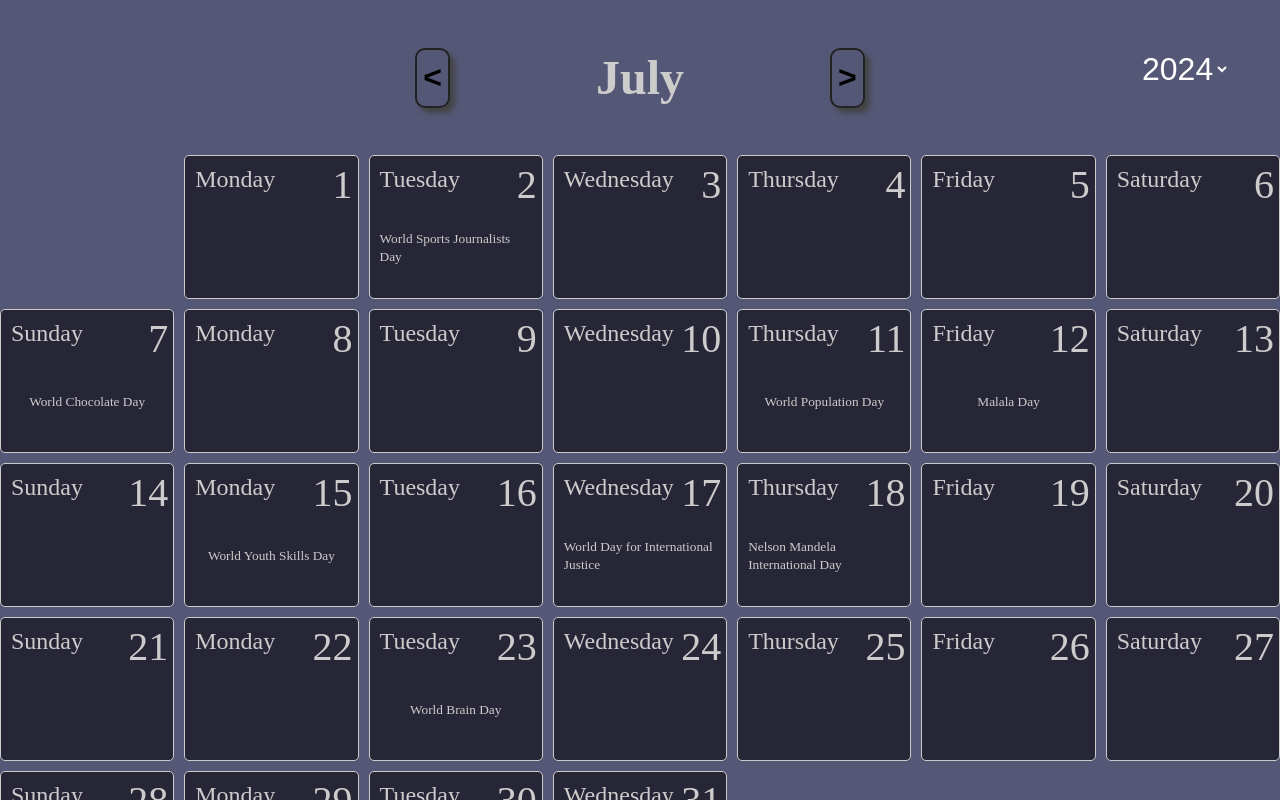
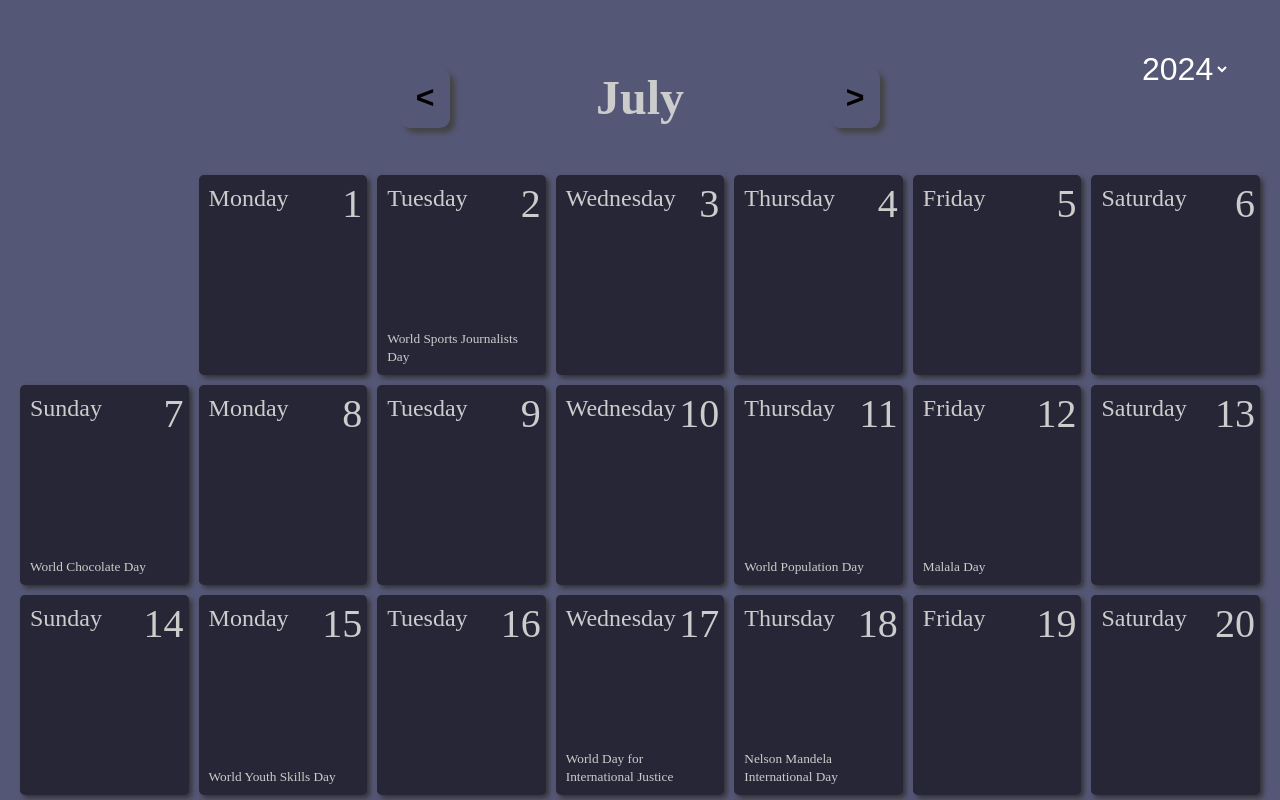
Before and after one commit to TimHuitt/react-calendar, a React (Vite) app: page / in a window 1280 px wide. Shown: the top 800 px of the page. Built offline with nearby package versions, Linux system fonts and the light colour scheme.

Commit message:
update styles and layout

```diff
--- a/src/components/App/App.css
+++ b/src/components/App/App.css
@@ -1,5 +1,5 @@
 body {
-  margin: 0;
+  margin: 20px;
   background: #555776;
   color: #ccc;
   font-size: 16px;
--- a/src/components/Calendar/Calendar.css
+++ b/src/components/Calendar/Calendar.css
@@ -21,17 +21,18 @@
   justify-content: center;
   align-items: center;
   height: 60px;
+  width: 50px;
   font-size: 2rem;
   font-weight: bold;
   background: none;
-  border: 2px solid #222;
+  border: none;
   box-shadow: 5px 5px 5px #444;
   border-radius: 10px;
   user-select: none;
   cursor: pointer;
 }
 .month-select button:hover {
-  background: #111;
+  background: #4c4e6a;
   color: white;
 }
 .year-select {
--- a/src/components/Calendar/Calendar.jsx
+++ b/src/components/Calendar/Calendar.jsx
@@ -23,11 +23,9 @@ const Calendar = ({ selectedMonth, selectedYear, setMonth, setYear }) => {
   const endYear = 2050
   const years = Array.from({ length: endYear - startYear }, (_, index) => startYear + index)
 
-
   const month = monthStrings.indexOf(selectedMonth)
   const nextMonth = month === 11 ? 'January' : monthStrings[month + 1]
   const prevMonth = month === 0 ? 'December' : monthStrings[month - 1]
-
 
   return (
     <div className="Calendar" key="Calendar">
--- a/src/components/Day/Day.css
+++ b/src/components/Day/Day.css
@@ -2,14 +2,17 @@
 .cell {
   position: relative;
   display: flex;
+  max-width: 250px;
+  height: auto;
+  min-height: 200px;
   align-items: center;
   justify-content: center;
   background: #262636;
-  border: 1px solid #ccc;
+  border: none;
+  box-shadow: 3px 3px 5px #333;
   border-radius: 5px;
-  height: auto;
   user-select: none;
-  cursor: pointer;
+  /* cursor: pointer; */
 }
 .cell:hover {
   background: #5c5c81;
@@ -18,6 +21,7 @@
   border: none;
   background: none;
   pointer-events: none;
+  box-shadow: none;
 }
 
 .day-str {
--- a/src/components/Holiday/Holiday.css
+++ b/src/components/Holiday/Holiday.css
@@ -1,5 +1,8 @@
 .Holiday {
   display: block;
+  position: absolute;
+  bottom: 0;
+  left: 0;
   padding-top: 40px;
 }
 .holiday-item {
```
